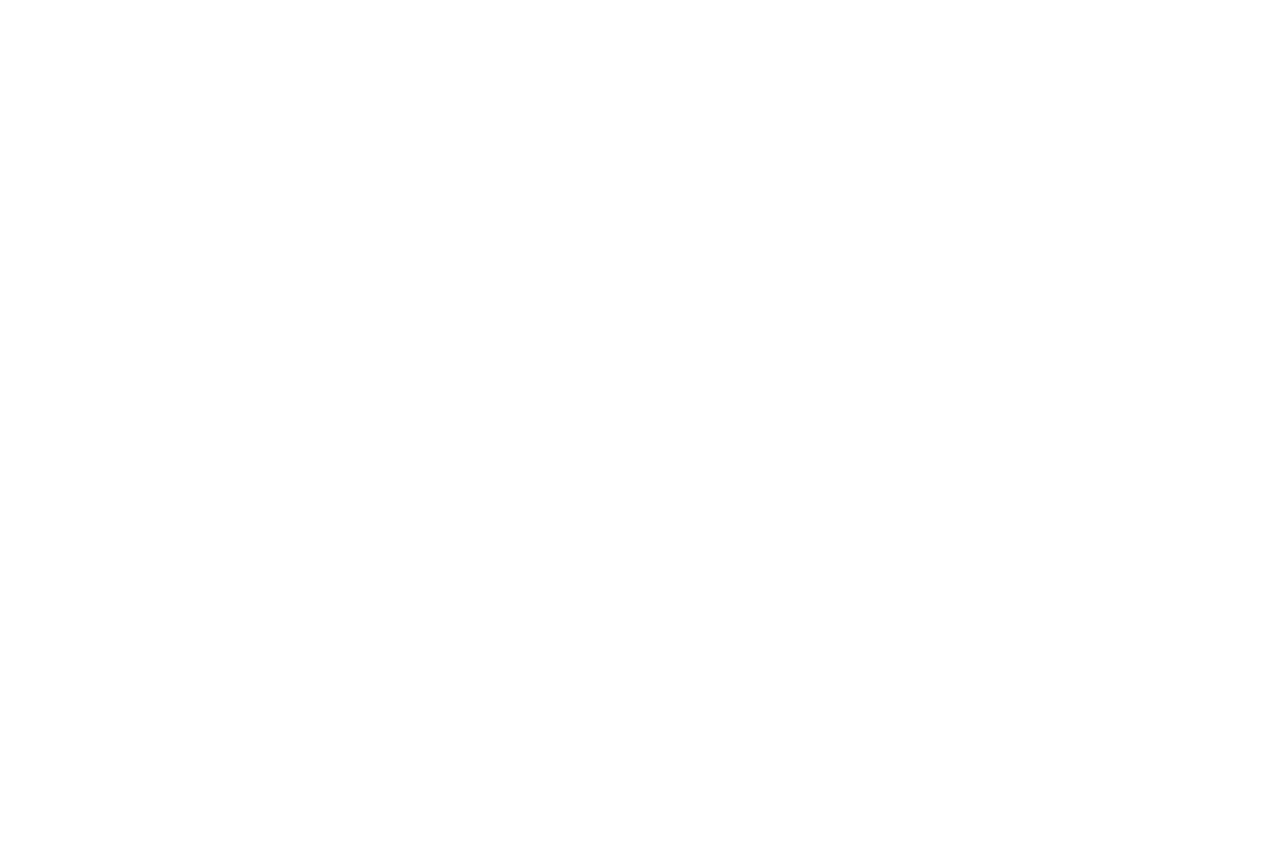
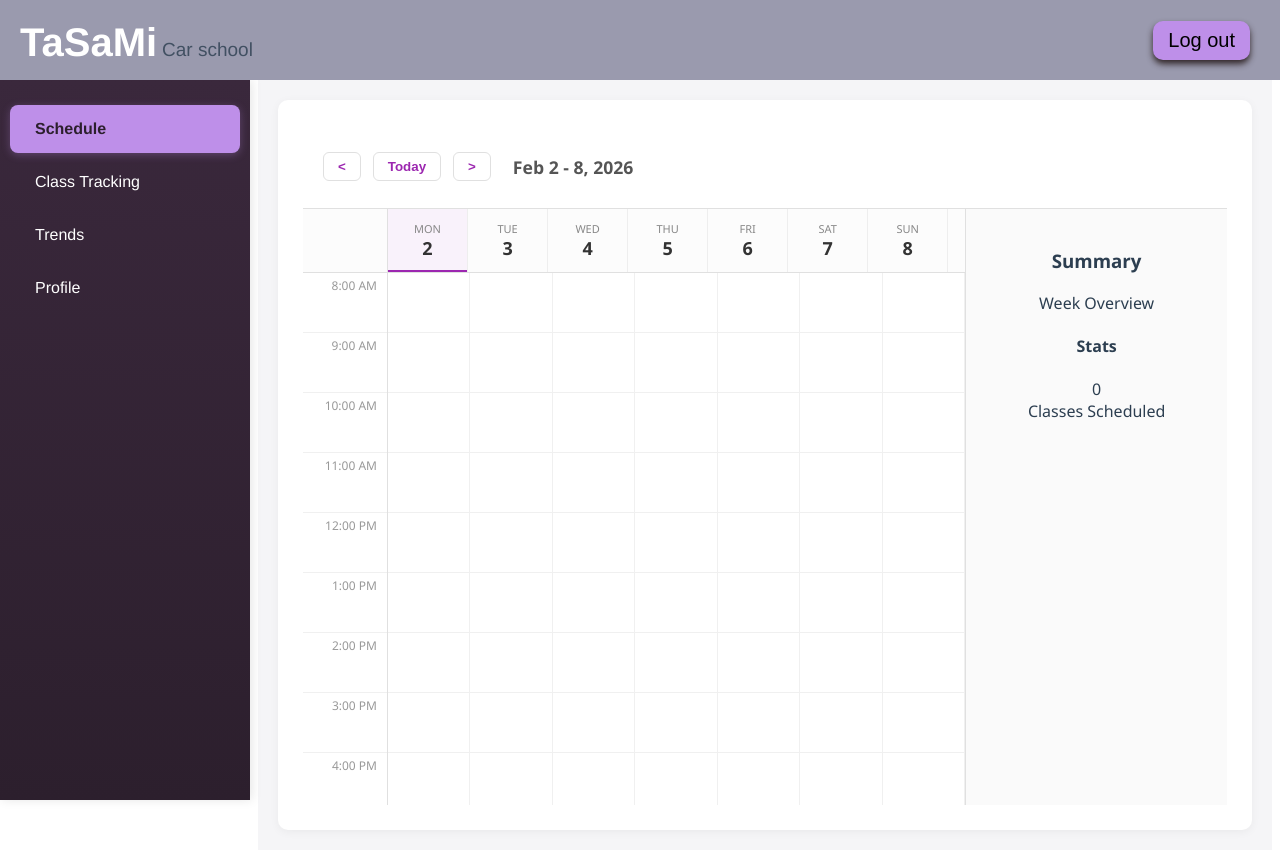
Before and after one commit to alim344/IIS-front, a Vue app in the folder autoskola-front/: page /instructorHome in a window 1280 px wide. Before the commit this address had no page. Before the commit the page ends 800 px from the top, so only its background shows below. Built offline with nearby package versions, Linux system fonts and the light colour scheme.

Commit message:
Adding calendar and classes

```diff
--- a/autoskola-front/src/components/InstructorComponents/HomeScheduleComponent.vue
+++ b/autoskola-front/src/components/InstructorComponents/HomeScheduleComponent.vue
@@ -1,3 +1,331 @@
 <template>
-    <h1>HOMEVIEW</h1>
+  <div class="weekly-calendar-container">
+    <div class="calendar-header">
+      <div class="calendar-navigation">
+        <button class="nav-btn" @click="previousWeek">&lt;</button>
+        <button class="today-btn" @click="goToToday">Today</button>
+        <button class="nav-btn" @click="nextWeek">&gt;</button>
+        <h2 class="current-week">{{ weekRange }}</h2>
+      </div>
+    </div>
+
+    <div class="calendar-grid">
+      <div class="calendar-content">
+        <div class="day-headers">
+          <div class="time-header-spacer"></div>
+          <div v-for="day in days" :key="day.date" class="day-header" :class="{ 'today': day.isToday }">
+            <div class="day-name">{{ day.name }}</div>
+            <div class="day-date">{{ day.date }}</div>
+          </div>
+        </div>
+
+        <div class="time-grid">
+          <div class="time-labels">
+            <div v-for="time in times" :key="time" class="time-label">
+              {{ time }}
+            </div>
+          </div>
+
+          <div v-for="day in days" :key="'col-' + day.date" class="day-column">
+            <div v-for="time in times" :key="time" class="time-cell" @click="addEventAtTime(day, time)"></div>
+
+            <div
+              v-for="event in getEventsForDay(day)"
+              :key="event.startTime + event.email"
+              class="compact-event"
+              :class="event.category.toLowerCase()"
+              :style="getEventStyle(event)"
+              @click.stop="selectEvent(event)"
+            >
+              <div class="event-time">{{ formatEventTime(event) }}</div>
+              <div class="event-title">{{ event.name }} {{ event.lastname }}</div>
+              <div class="event-category">{{ event.category }}</div>
+            </div>
+          </div>
+        </div>
+      </div>
+
+      <div class="right-panel">
+        <div class="panel-header">
+          <h3>Summary</h3>
+          <p class="panel-subtitle">Week Overview</p>
+        </div>
+        <div class="panel-sections">
+          <div class="panel-section">
+            <h4>Stats</h4>
+            <div class="stat-item">
+              <div class="stat-value">{{ events.length }}</div>
+              <div class="stat-label">Classes Scheduled</div>
+            </div>
+          </div>
+        </div>
+      </div>
+    </div>
+  </div>
 </template>
+
+<script>
+import axios from 'axios';
+
+export default {
+  data() {
+    return {
+      currentDate: new Date(),
+      selectedEvent: null,
+      rowHeight: 60, // Matches CSS height
+      startHour: 8,  // Calendar starts at 8 AM
+      times: ['8:00 AM', '9:00 AM', '10:00 AM', '11:00 AM', '12:00 PM',
+              '1:00 PM', '2:00 PM', '3:00 PM', '4:00 PM', '5:00 PM'],
+      events: []
+    };
+  },
+
+  computed: {
+    days() {
+      const daysArray = [];
+      const today = new Date(this.currentDate);
+      const dayOfWeek = today.getDay();
+      const startOfWeek = new Date(today);
+      startOfWeek.setDate(today.getDate() - (dayOfWeek === 0 ? 6 : dayOfWeek - 1));
+
+      for (let i = 0; i < 7; i++) {
+        const date = new Date(startOfWeek);
+        date.setDate(startOfWeek.getDate() + i);
+        daysArray.push({
+          name: date.toLocaleDateString('en-US', { weekday: 'short' }).toUpperCase(),
+          date: date.getDate(),
+          month: date.getMonth(),
+          year: date.getFullYear(),
+          fullDate: date,
+          isToday: date.toDateString() === new Date().toDateString(),
+          monthName: date.toLocaleDateString('en-US', { month: 'short' })
+        });
+      }
+      return daysArray;
+    },
+
+    weekRange() {
+      const start = this.days[0];
+      const end = this.days[6];
+      return `${start.monthName} ${start.date} - ${end.date}, ${start.year}`;
+    }
+  },
+
+  methods: {
+    previousWeek() {
+      const d = new Date(this.currentDate);
+      d.setDate(d.getDate() - 7);
+      this.currentDate = d;
+    },
+    nextWeek() {
+      const d = new Date(this.currentDate);
+      d.setDate(d.getDate() + 7);
+      this.currentDate = d;
+    },
+    goToToday() {
+      this.currentDate = new Date();
+    },
+
+    getEventsForDay(day) {
+      return this.events.filter(event => {
+        const eventDate = new Date(event.startTime);
+        return eventDate.getDate() === day.date &&
+               eventDate.getMonth() === day.month &&
+               eventDate.getFullYear() === day.year;
+      });
+    },
+
+    getEventStyle(event) {
+      const start = new Date(event.startTime);
+      const end = new Date(event.endTime);
+
+      const startMinutes = (start.getHours() * 60 + start.getMinutes()) - (this.startHour * 60);
+      const durationMinutes = (end - start) / (1000 * 60);
+
+      const top = (startMinutes / 60) * this.rowHeight;
+      const height = (durationMinutes / 60) * this.rowHeight;
+
+      return {
+        top: `${top}px`,
+        height: `${height - 4}px`
+      };
+    },
+
+    formatEventTime(event) {
+      const options = { hour: 'numeric', minute: '2-digit', hour12: true };
+      const start = new Date(event.startTime).toLocaleTimeString([], options);
+      const end = new Date(event.endTime).toLocaleTimeString([], options);
+      return `${start} - ${end}`;
+    },
+
+    selectEvent(event) {
+      this.selectedEvent = event;
+    },
+
+    addEventAtTime(day, time) {
+      alert(`Add event on ${day.name} at ${time}`);
+    }
+  },
+
+  mounted() {
+    const token = localStorage.getItem("token");
+    if(token) {
+      axios.get('http://localhost:8080/practicalclass/fullschedule', {
+        headers: { Authorization: `Bearer ${token}` }
+      })
+      .then(response => { this.events = response.data; })
+      .catch(error => { console.error("Fetch error:", error); });
+    }
+  }
+};
+</script>
+
+<style scoped>
+/* Root Variables for perfect alignment */
+.weekly-calendar-container {
+  --time-col-width: 85px;
+  --row-height: 60px;
+  --border-color: #e0e0e0;
+
+  height: calc(100vh - 120px);
+  display: flex;
+  flex-direction: column;
+  background: white;
+  font-family: 'Segoe UI', Tahoma, Geneva, Verdana, sans-serif;
+}
+
+.calendar-header {
+  padding: 15px 20px;
+  border-bottom: 1px solid var(--border-color);
+}
+
+.calendar-navigation {
+  display: flex;
+  align-items: center;
+  gap: 12px;
+}
+
+.nav-btn, .today-btn {
+  padding: 6px 14px;
+  border-radius: 6px;
+  border: 1px solid var(--border-color);
+  background: #fff;
+  cursor: pointer;
+  color: #9C27B0;
+  font-weight: 600;
+}
+
+.current-week {
+  margin-left: 10px;
+  color: #555;
+  font-size: 1.1rem;
+}
+
+.calendar-grid {
+  display: flex;
+  flex: 1;
+  overflow: hidden;
+}
+
+.calendar-content {
+  flex: 3;
+  display: flex;
+  flex-direction: column;
+  border-right: 1px solid var(--border-color);
+}
+
+/* Day Headers - Synced with Grid */
+.day-headers {
+  display: grid;
+  grid-template-columns: var(--time-col-width) repeat(7, 1fr);
+  background: #fcfcfc;
+  border-bottom: 1px solid var(--border-color);
+  /* Accounts for the scrollbar in the grid below */
+  padding-right: 17px;
+}
+
+.time-header-spacer {
+  border-right: 1px solid var(--border-color);
+}
+
+.day-header {
+  padding: 12px 0;
+  text-align: center;
+  border-right: 1px solid #eee;
+}
+
+.day-header.today {
+  background: #f9f2fb;
+  box-shadow: inset 0 -2px 0 #9C27B0;
+}
+
+.day-name { font-size: 11px; color: #888; }
+.day-date { font-size: 18px; font-weight: bold; color: #333; }
+
+/* Scrollable Grid Area */
+.time-grid {
+  display: grid;
+  grid-template-columns: var(--time-col-width) repeat(7, 1fr);
+  flex: 1;
+  overflow-y: scroll; /* Force scrollbar to prevent header jumping */
+  position: relative;
+}
+
+.time-labels {
+  border-right: 1px solid var(--border-color);
+  background: #fff;
+}
+
+.time-label {
+  height: var(--row-height);
+  box-sizing: border-box;
+  border-bottom: 1px solid #f0f0f0;
+  padding: 4px 10px 0 0;
+  text-align: right;
+  font-size: 12px;
+  color: #999;
+}
+
+.day-column {
+  position: relative; /* Base for event positioning */
+  border-right: 1px solid #f0f0f0;
+}
+
+.time-cell {
+  height: var(--row-height);
+  box-sizing: border-box;
+  border-bottom: 1px solid #f0f0f0;
+}
+
+/* Event Styling */
+.compact-event {
+  position: absolute;
+  left: 4px;
+  right: 4px;
+  border-radius: 4px;
+  padding: 6px;
+  z-index: 5;
+  font-size: 11px;
+  border-left: 4px solid;
+  box-shadow: 0 2px 5px rgba(0,0,0,0.08);
+  overflow: hidden;
+  transition: transform 0.1s;
+}
+
+.compact-event:hover { transform: scale(1.02); z-index: 10; }
+
+.compact-event.a { background: #e3f2fd; border-left-color: #2196F3; color: #0d47a1; }
+.compact-event.b { background: #e8f5e9; border-left-color: #4CAF50; color: #1b5e20; }
+.compact-event.c { background: #f3e5f5; border-left-color: #9C27B0; color: #4a148c; }
+.compact-event.am { background: #fff3e0; border-left-color: #FF9800; color: #e65100; }
+
+.event-time { font-weight: bold; font-size: 9px; opacity: 0.8; }
+.event-title { font-weight: 700; margin: 1px 0; }
+
+.right-panel {
+  flex: 1;
+  max-width: 300px;
+  padding: 20px;
+  background: #fafafa;
+}
+</style>
--- a/autoskola-front/src/router/index.js
+++ b/autoskola-front/src/router/index.js
@@ -16,11 +16,11 @@ import InstructorTrendsComponent from '@/components/InstructorComponents/Instruc
 
 
 const routes = [
-  { path: '/b', component: HomeView },
+  { path: '/', component: HomeView },
   {path: '/register', component: RegistrationView},
   {path:'/login', component: LoginView},
   {path:'/candidateHome', component: CandidateHomeView},
-  {path:'/', component:InstructorHomeView},
+  {path:'/instructorHome', component:InstructorHomeView},
   {path:'/professorHome', component:ProfessorHomeView},
   {path:'/adminHome', component:AdminHomeView},
   {path:'/homeschedule', component:HomeScheduleComponent},
```
